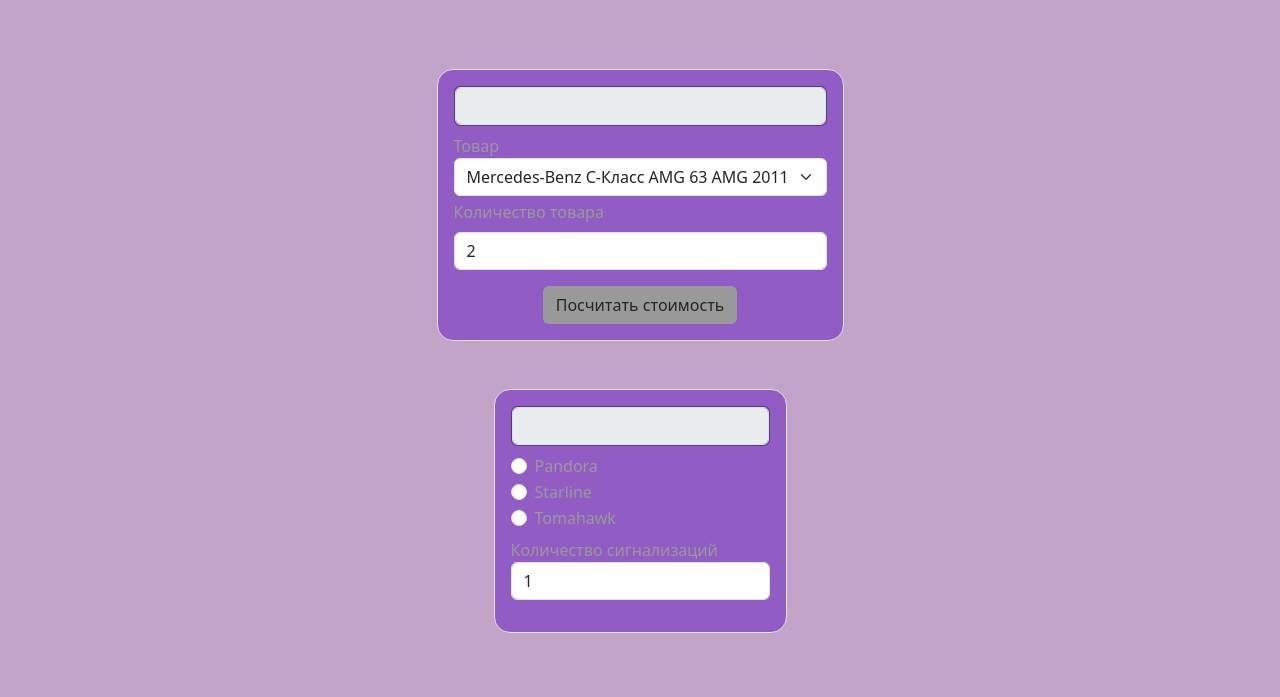
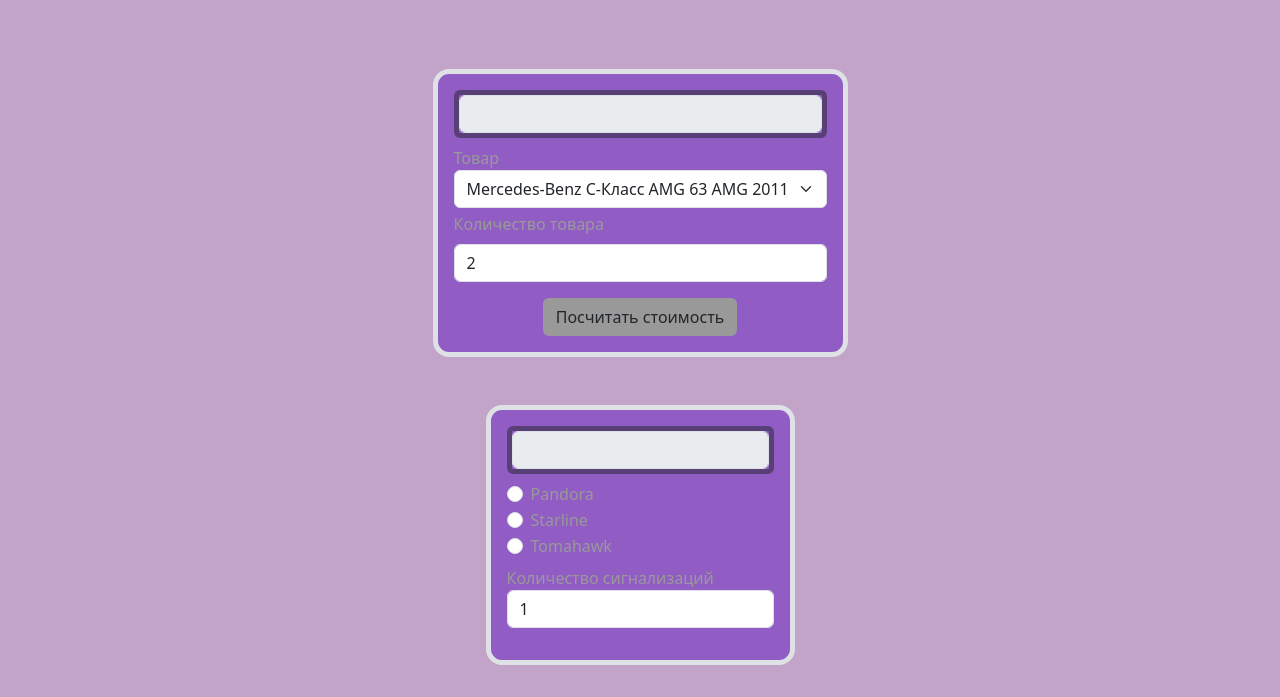
Before and after one commit to ashwh1te/6l, a plain HTML site: page index.html in a window 1280 px wide. Shown: the part 123-820 px from the top of the page. Drawn offline with nearby package versions, Linux system fonts and the light colour scheme.

Commit message:
style.css

```diff
--- a/style.css
+++ b/style.css
@@ -190,6 +190,10 @@ body {
     padding: 2rem!important;
 }
 
+.border-1 {
+    border-width: 5px!important;
+}
+
 #mainForm {
     background-color:#915dc5;
 }
```
